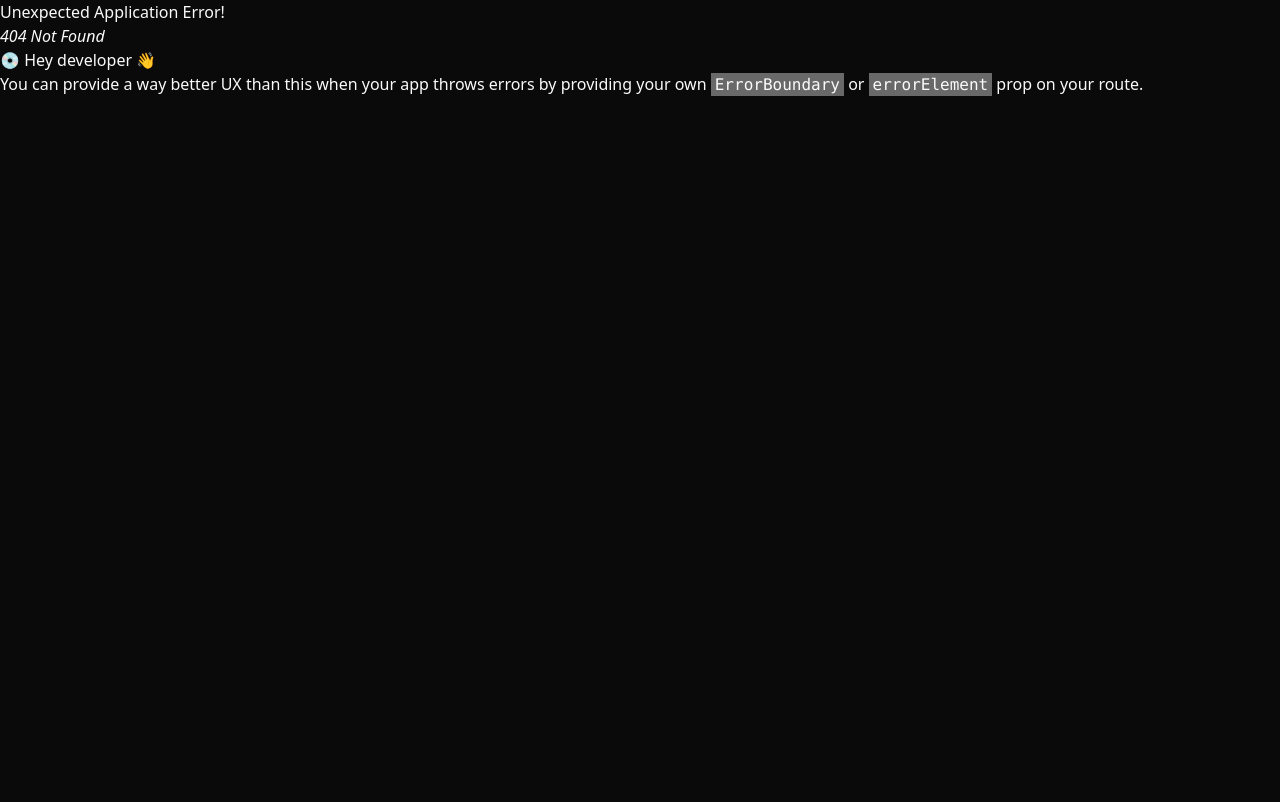
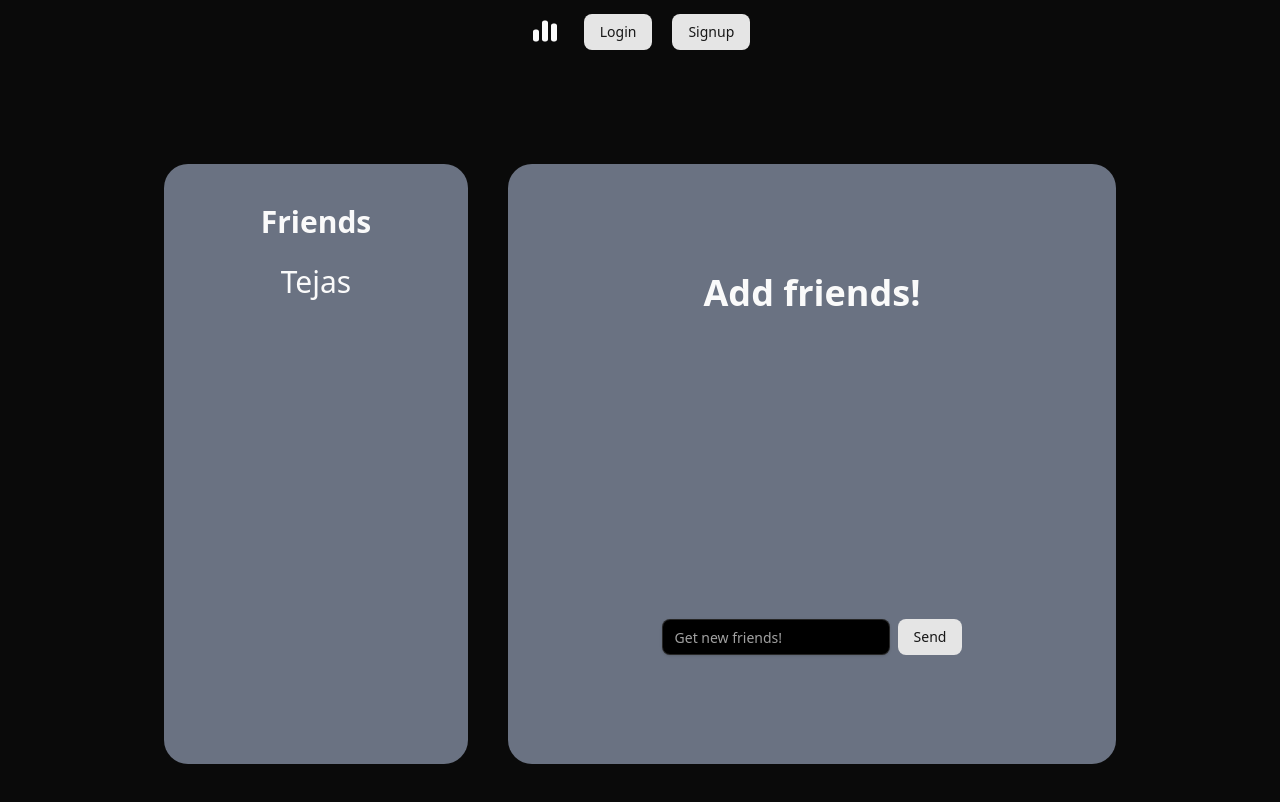
Before and after one commit to Alwin-2006/Chat-app, a React (Vite) app in the folder frontend/: page /1/friends in a window 1280 px wide. Before the commit this address had no page. Shown: the top 802 px of the page. Built offline with nearby package versions, Linux system fonts and the light colour scheme.

Commit message:
added frontend of friends

```diff
--- a/frontend/package.json
+++ b/frontend/package.json
@@ -28,7 +28,8 @@
     "lucide-react": "^0.544.0",
     "react": "^19.1.1",
     "react-dom": "^19.1.1",
-    "react-router-dom": "^7.9.3"
+    "react-router-dom": "^7.9.3",
+    "socket.io-client": "^4.8.1"
   },
   "devDependencies": {
     "@eslint/js": "^9.36.0",
--- /dev/null
+++ b/frontend/src/components/Chat.jsx
@@ -0,0 +1,10 @@
+
+
+
+const Chat = ({userId})  => {
+    return (
+        <div className="w-full">hello {userId}</div>
+    )
+}
+
+export default Chat
--- a/frontend/src/components/Chats.jsx
+++ b/frontend/src/components/Chats.jsx
@@ -3,6 +3,7 @@ import {SidebarTrigger}  from "@/components/ui/sidebar"
 import { useEffect, useState } from "react"
 import {useParams} from 'react-router-dom'
 import { AuthContext } from "../context/AuthContext";
+import Chat from "./Chat";
 
 const chats = [
     {
@@ -15,6 +16,11 @@ const chats = [
     },
 
 ]
+
+
+
+
+
 
 
 const Chats = () => {
@@ -54,7 +60,7 @@ const Chats = () => {
 
         return(
             <div className='flex'>
-            {success?<SideBar collapsible="offcanvas | icon | none" className = "cursor:pointer" chats={Chats} />:<div className="w-full h-screen text-6xl"></div>}
+            {success?<><SideBar collapsible="offcanvas | icon | none" className = "cursor:pointer" chats={Chats} userId={id} /><Chat userId = {id}  /></>:<div className="w-full h-screen text-6xl"></div>}
             </div>
         )
 }
--- /dev/null
+++ b/frontend/src/components/Friends.jsx
@@ -0,0 +1,48 @@
+import { Input } from "@/components/ui/input"
+import { Button } from "@/components/ui/button"
+import { useState } from "react";
+import { useEffect } from "react";
+
+
+const friends = ["Tejas"];
+
+
+const Friends = () => {
+    const [value,setValue] = useState("");
+    useEffect(()=> {
+
+    },[])
+    return (
+        <div className="flex flex-col md:flex-row items-center justify-center min-h-screen w-full px-4 sm:px-6 md:px-8 gap-6 md:gap-10">
+            <div className="flex md:flex-col items-center text-sm md:text-3xl bg-gray-500 h-auto md:h-3/4 w-full md:w-1/4 rounded-3xl p-4 sm:p-6 md:p-10 gap-4 md:gap-6">
+                <div className="font-bold text-xl sm:text-2xl md:text-3xl">Friends</div>
+                <div className="flex flex-col gap-2 md:gap-4 max-h-60 md:max-h-full overflow-scroll">
+                    {friends.length == 0?<div>No friends haha!</div>:
+                    friends.map((friend)=>{
+                        return (
+                            <div className="" key={friend}>
+                                {friend}
+                            </div>
+                        )
+                    })
+                }
+                </div>
+            </div>
+
+            <div className="bg-gray-500 h-auto md:h-3/4 w-full md:w-1/2 rounded-3xl flex flex-col items-center justify-around p-4 sm:p-6 md:p-10 gap-4">
+                <div className="text-2xl sm:text-3xl md:text-4xl font-bold ">Add friends!</div>
+                <ul>
+                    {value}
+                </ul>
+                <form>
+                    <label className="flex w-full items-center gap-2">
+                    <Input type = "text" placeholder="Get new friends!" className = 'bg-black w-full flex-1' onChange ={(e)=>{setValue(e.target.value)}}/>
+                    <Button className='shrink-0'>Send</Button>
+                    </label>
+                </form>
+            </div>
+        </div>
+    )
+}
+
+export default Friends
--- a/frontend/src/components/Sidebar.jsx
+++ b/frontend/src/components/Sidebar.jsx
@@ -11,7 +11,12 @@ import {
 } from "@/components/ui/sidebar"
 import { Link } from "react-router-dom"
 
-const SideBar = ({ chats }) => {
+
+// pass chats array, and each chat has an ID
+
+
+
+const SideBar = ({ chats, userId }) => {
     return (
         <SidebarProvider>
             <SidebarTrigger />
@@ -27,7 +32,7 @@ const SideBar = ({ chats }) => {
                     {
                     (chats.length == 0)?<div className="flex">Get started by adding someone!</div>:
                     chats.map((chat)=>(
-                        <Link to='/:id' className="flex flex-col items-left text-2xl px-3" key = {chat.name}>
+                        <Link to={`/${userId}/${chat.id}`} className="flex flex-col items-left text-2xl px-3" key = {chat.name}>
                             <h1>{chat.name}</h1>
                             <span className="text-xs">{chat.latestmsg}</span>
                         </Link>
--- a/frontend/src/components/layout/navbar.jsx
+++ b/frontend/src/components/layout/navbar.jsx
@@ -14,16 +14,17 @@ import {
   import { faChartSimple } from '@fortawesome/free-solid-svg-icons'
   import { SidebarProvider } from "../ui/sidebar";
 import {Button} from "../ui/button";
-import { useContext } from "react";
+import { useContext, useState } from "react";
 import { AuthContext } from "../../context/AuthContext";
 
 const Navbar = () =>{
     const contextValue = useContext(AuthContext);
     const {user, logout} = contextValue || {};
+    const [friends,setFriends] = useState(false);
     return (
         <>
             <div className = "h-16 flex py-5 justify-around items-center w-full">
-                {user?<Link to={`/chats/${user._id}`}>App</Link>:<></>}
+                    {user?<div className="flex justify-between gap-5 items-center"><Link to={`/chats/${user._id}`}>App</Link><Button className='hover:cursor-pointer'><Link to= {`/${user._id}/friends`}>Add friends!</Link></Button></div>:<></>}
                 <NavigationMenu>
                     <NavigationMenuList className = 'flex gap-5 '>
                         <NavigationMenuItem><Link to = "/leaderboard"><FontAwesomeIcon icon={faChartSimple} className="text-2xl" /></Link></NavigationMenuItem>
--- a/frontend/src/main.jsx
+++ b/frontend/src/main.jsx
@@ -9,6 +9,7 @@ import AppLayout from './components/layout/AppLayout.jsx'
 import Login from './components/login.jsx'
 import Chats from './components/Chats.jsx'
 import Signup from './components/signup.jsx'
+import Friends from './components/Friends.jsx'
 
 const router = createBrowserRouter([
   {
@@ -38,6 +39,10 @@ const router = createBrowserRouter([
       {
         path:"/signup",
         element:<Signup />
+      },
+      {
+        path:"/:id/friends",
+        element:<Friends />
       }
     ]
   }
```
